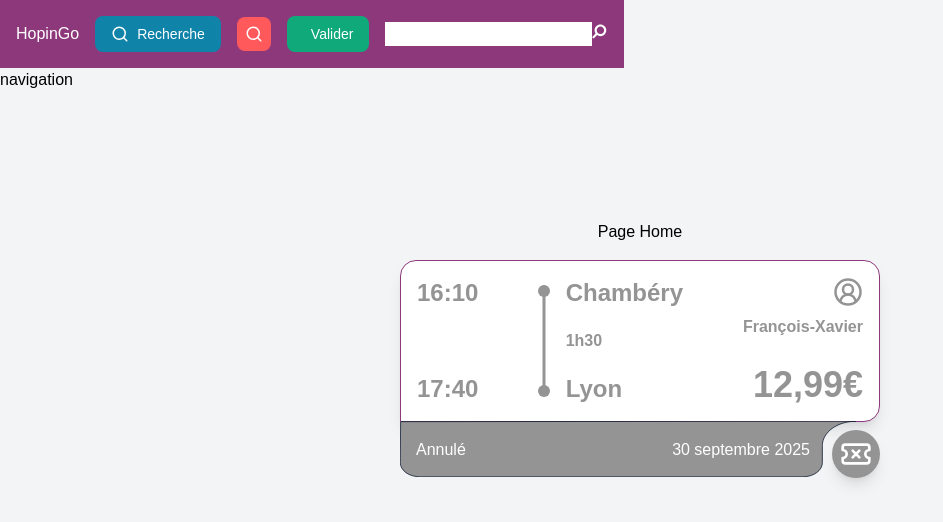
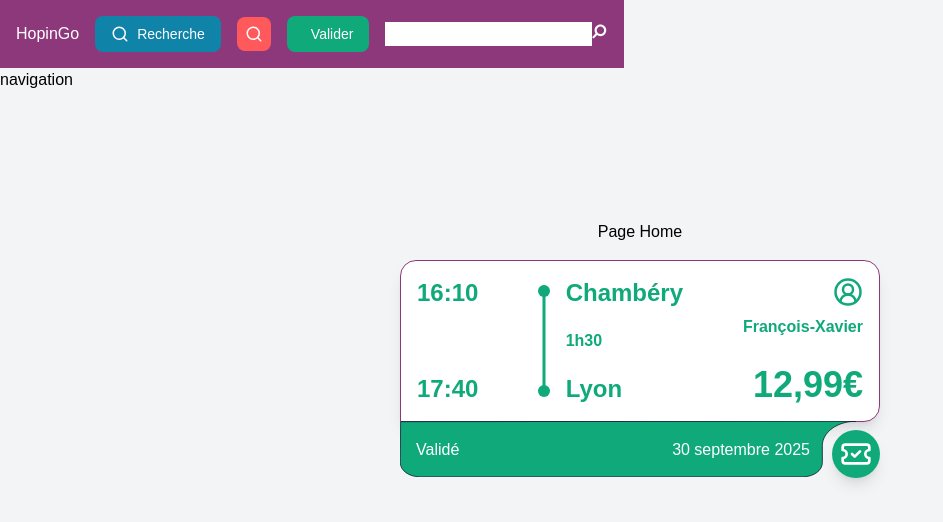
Before and after one commit to WildCodeSchool/2409-wns-rouge-hopin-go, a React app in the folder frontend/: page / in a window 1280 px wide. Shown: the top 522 px of the page, without its empty margins (0-943 px from the left). Built offline with nearby package versions, Linux system fonts and the light colour scheme; no server answers; the HTML template or start-up script is replaced by a standard one.

Commit message:
Added disabled state handling for button in CardTemplate component and updated variant in homepage.

```diff
--- a/frontend/src/components/CardTemplate.tsx
+++ b/frontend/src/components/CardTemplate.tsx
@@ -154,6 +154,7 @@ const CardTemplate: React.FC<CardTemplateProps> = ({ variant = "primary" }) => {
         </svg>
 
         <Button
+          isDisabled={variant !== "primary" && variant !== "secondary"}
           icon={cardButtonIcon}
           iconRotate={variant === "primary" || variant === "secondary"}
           variant={variant}
--- a/frontend/src/pages/Home.tsx
+++ b/frontend/src/pages/Home.tsx
@@ -4,7 +4,7 @@ const Home = () => {
   return (
     <div className="flex flex-col items-center justify-center">
       Page Home
-      <CardTemplate variant="cancel" />
+      <CardTemplate variant="validation" />
     </div>
   );
 };
```
